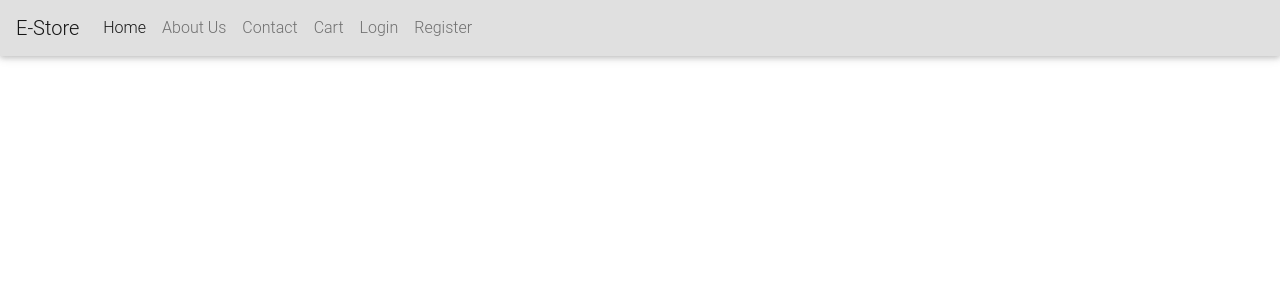
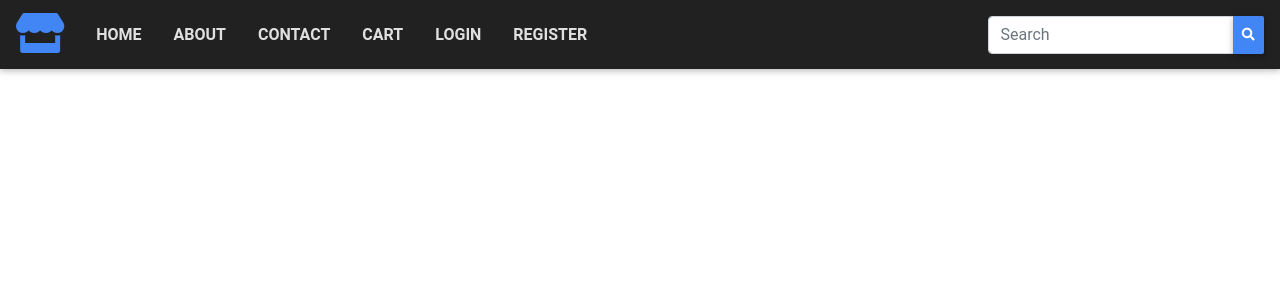
Before and after one commit to rootcanopy/E-Store, a Django app: template templates/base.html in a window 1280 px wide. Shown: the top 300 px of the page. Run offline with Django 3.2, Linux system fonts and the light colour scheme; the template is opened without the code that fills it, so the values that code supplies are empty; parts of the project's set-up code (start-up, migrations or seed data) failed here and were passed over; some libraries are stand-ins or nearby versions.

Commit message:
playing around with the navbar which, I've never done before> GOing to add either a carousel or just a hero image to the landing page, pretty intriqued with the styling right now so will move slowly into my workflow targets

```diff
--- a/static/css/style.css
+++ b/static/css/style.css
@@ -0,0 +1,4 @@
+#btn-search {
+    margin: 0;
+    padding: 0.58rem;
+}
--- a/templates/base.html
+++ b/templates/base.html
@@ -21,7 +21,7 @@
 
   <body>
 
-	{% include 'navbar.html' %}
+	{% include 'includes/navbar.html' %}
 
   {% block content %}
 
--- a/templates/includes/navbar.html
+++ b/templates/includes/navbar.html
@@ -1,27 +1,39 @@
   <header>
-    <nav class="navbar navbar-expand-lg navbar-light bg-light">
-      <a class="navbar-brand" href="#">E-Store</a>
+    <nav class="navbar navbar-expand-md navbar-light bg-dark">
+      <a class="navbar-brand" href="#"><i class="fas fa-store text-primary fa-2x"></i></a>
 
-      <button class="navbar-toggler" type="button" data-toggle="collapse" data-target="#navbarNavAltMarkup" aria-controls="navbarNavAltMarkup" aria-expanded="false" aria-label="Toggle navigation">
+      <button class="navbar-toggler bg-primary" type="button" data-toggle="collapse" data-target="#navbarNav" aria-controls="navbarNav" aria-expanded="false" aria-label="Toggle navigation">
         <span class="navbar-toggler-icon"></span>
       </button>
 
-      <div class="collapse navbar-collapse" id="navbarNavAltMarkup">
+      <div class="collapse navbar-collapse justify-content-between" id="navbarNav">
 
         <div class="navbar-nav">
-          <a class="nav-item nav-link active" href="#">Home <span class="sr-only">(current)</span></a>
-          <a class="nav-item nav-link" href="#">About Us</a>
-          <a class="nav-item nav-link" href="{% url 'contact' %}">Contact</a>
-          <a class="nav-item nav-link" href="#">Cart</a>
+          <a class="nav-item nav-link text-light text-uppercase font-weight-bold px-3" href="#">Home <span class="sr-only">(current)</span></a>
+          <a class="nav-item nav-link text-light text-uppercase font-weight-bold px-3" href="#">About</a>
+          <a class="nav-item nav-link text-light text-uppercase font-weight-bold px-3" href="{% url 'contact' %}">Contact</a>
+          <a class="nav-item nav-link text-light text-uppercase font-weight-bold px-3" href="#">Cart</a>
 
         {% if user.is_authenticated %}
-          <a class="nav-item nav-link" href="{% url 'account_logout' %}">Logout</a>
-          <a class="nav-item nav-link" href="">My Profile</a>
+          <a class="nav-item nav-link text-light text-uppercase font-weight-bold px-3" href="{% url 'account_logout' %}">Logout</a>
+          <a class="nav-item nav-link text-light text-uppercase font-weight-bold px-3" href="">My Profile</a>
         {% else %}
-          <a class="nav-item nav-link" href="{% url 'account_login' %}">Login</a>
-          <a class="nav-item nav-link" href="{% url 'account_signup' %}">Register</a>
+          <a class="nav-item nav-link text-light text-uppercase font-weight-bold px-3" href="{% url 'account_login' %}">Login</a>
+          <a class="nav-item nav-link text-light text-uppercase font-weight-bold px-3" href="{% url 'account_signup' %}">Register</a>
         {% endif %}
         </div>
+
+        <!-- SEARCH INPUT -->
+        <form class="form-inline ml-3">
+          <div class="input-group">
+            <input type="text" class="form-control" placeholder="Search">
+            <div class="input-group-append">
+              <button type="button" class="btn btn-primary" id="btn-search" name="button">
+                <i class="fas fa-search fa-1.5x"></i>
+              </button>
+            </div>
+          </div>
+        </form>
 
       </div>
     </nav>
```
